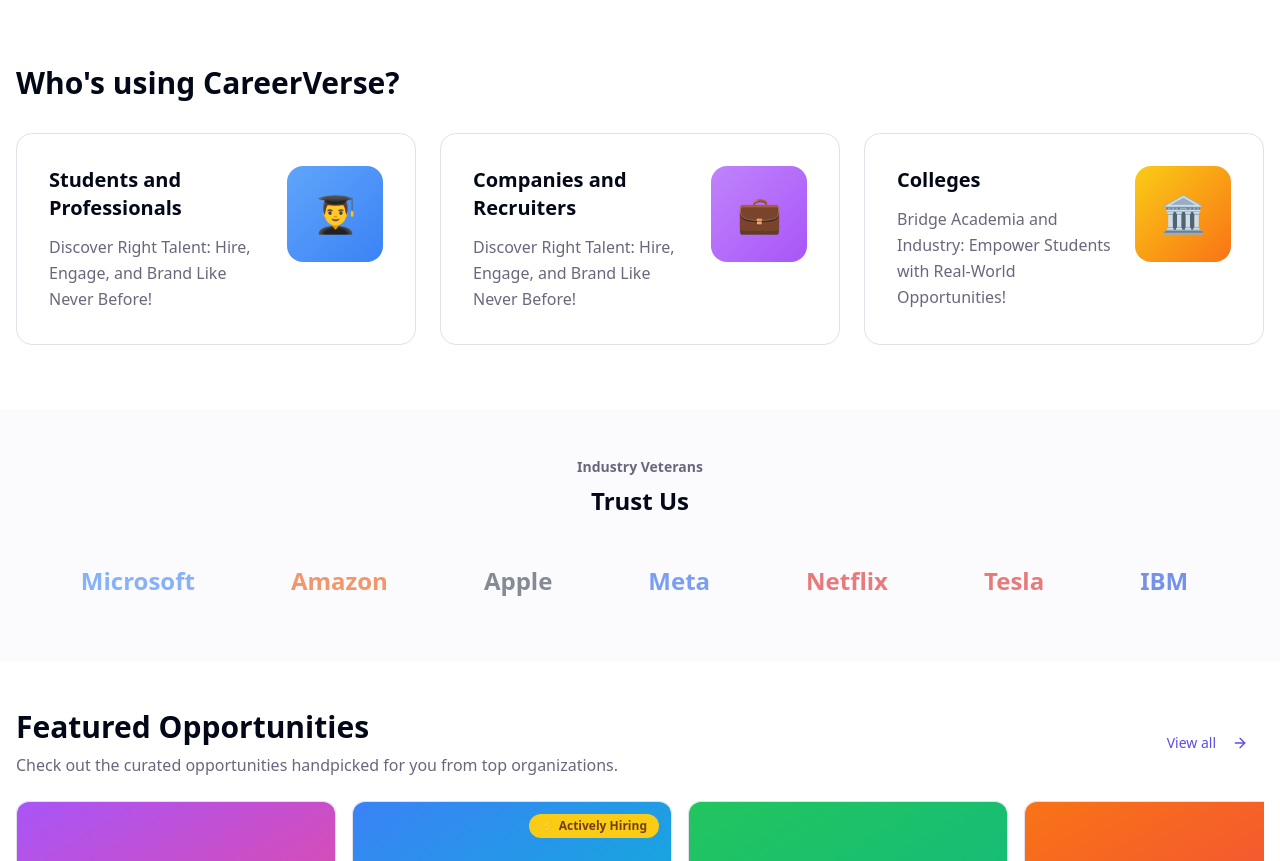
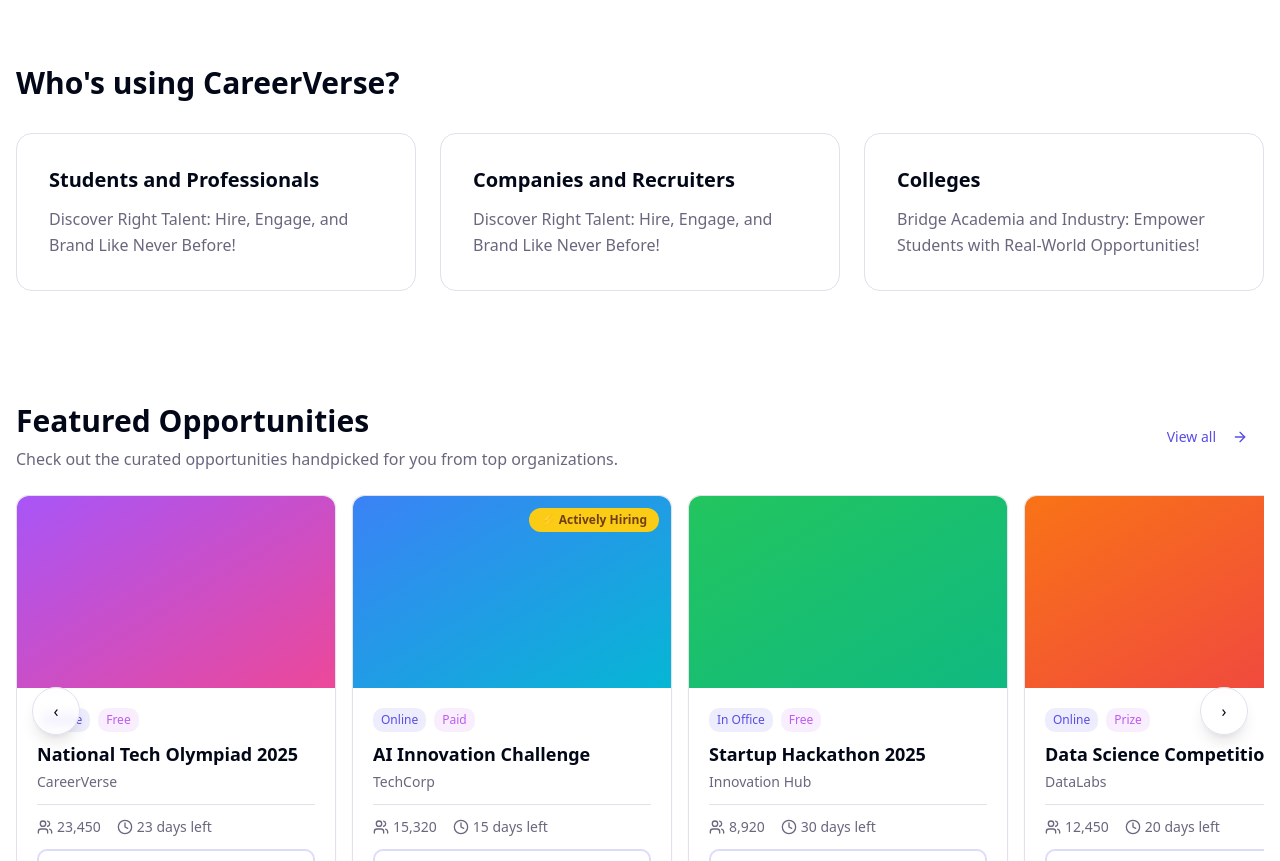
Before and after one commit to sovereignxkartik/ekah, a React (Vite) app: page / in a window 1280 px wide. Shown: the part 640-1501 px from the top of the page. Built offline with nearby package versions, Linux system fonts and the light colour scheme; the HTML template or start-up script is replaced by a standard one.

Commit message:
Visual edit in Lovable

```diff
--- a/src/components/TrustedCompanies.tsx
+++ b/src/components/TrustedCompanies.tsx
@@ -1,57 +1,35 @@
-const companies = [
-  { name: "Google", color: "text-blue-600" },
-  { name: "Microsoft", color: "text-blue-500" },
-  { name: "Amazon", color: "text-orange-600" },
-  { name: "Apple", color: "text-gray-700" },
-  { name: "Meta", color: "text-blue-600" },
-  { name: "Netflix", color: "text-red-600" },
-  { name: "Tesla", color: "text-red-600" },
-  { name: "IBM", color: "text-blue-700" },
-  { name: "Oracle", color: "text-red-600" },
-  { name: "Adobe", color: "text-red-600" },
-];
-
+const companies = [{
+  name: "Google",
+  color: "text-blue-600"
+}, {
+  name: "Microsoft",
+  color: "text-blue-500"
+}, {
+  name: "Amazon",
+  color: "text-orange-600"
+}, {
+  name: "Apple",
+  color: "text-gray-700"
+}, {
+  name: "Meta",
+  color: "text-blue-600"
+}, {
+  name: "Netflix",
+  color: "text-red-600"
+}, {
+  name: "Tesla",
+  color: "text-red-600"
+}, {
+  name: "IBM",
+  color: "text-blue-700"
+}, {
+  name: "Oracle",
+  color: "text-red-600"
+}, {
+  name: "Adobe",
+  color: "text-red-600"
+}];
 const TrustedCompanies = () => {
-  return (
-    <section className="py-12 bg-muted/30">
-      <div className="container mx-auto px-4">
-        <div className="text-center mb-8">
-          <p className="text-sm font-semibold text-muted-foreground mb-2">Industry Veterans</p>
-          <h2 className="text-2xl font-bold">Trust Us</h2>
-        </div>
-
-        <div className="relative overflow-hidden">
-          <div className="flex animate-scroll gap-12 items-center justify-around">
-            {[...companies, ...companies].map((company, index) => (
-              <div
-                key={index}
-                className="flex-shrink-0 px-6 py-4 text-2xl font-bold opacity-60 hover:opacity-100 transition-opacity cursor-pointer"
-              >
-                <span className={company.color}>{company.name}</span>
-              </div>
-            ))}
-          </div>
-        </div>
-      </div>
-
-      <style>{`
-        @keyframes scroll {
-          0% {
-            transform: translateX(0);
-          }
-          100% {
-            transform: translateX(-50%);
-          }
-        }
-        .animate-scroll {
-          animation: scroll 30s linear infinite;
-        }
-        .animate-scroll:hover {
-          animation-play-state: paused;
-        }
-      `}</style>
-    </section>
-  );
+  return;
 };
-
 export default TrustedCompanies;
--- a/src/components/WhoIsUsing.tsx
+++ b/src/components/WhoIsUsing.tsx
@@ -1,37 +1,28 @@
-const users = [
-  {
+const users = [{
   title: "Students and Professionals",
   description: "Discover Right Talent: Hire, Engage, and Brand Like Never Before!",
   color: "bg-gradient-to-br from-blue-400 to-blue-500",
-    icon: "👨‍🎓",
-  },
-  {
+  icon: "👨‍🎓"
+}, {
   title: "Companies and Recruiters",
   description: "Discover Right Talent: Hire, Engage, and Brand Like Never Before!",
   color: "bg-gradient-to-br from-purple-400 to-purple-500",
-    icon: "💼",
-  },
-  {
+  icon: "💼"
+}, {
   title: "Colleges",
   description: "Bridge Academia and Industry: Empower Students with Real-World Opportunities!",
   color: "bg-gradient-to-br from-yellow-400 to-orange-500",
-    icon: "🏛️",
-  },
-];
-
+  icon: "🏛️"
+}];
 const WhoIsUsing = () => {
-  return (
-    <section className="py-16 bg-background">
+  return <section className="py-16 bg-background">
       <div className="container mx-auto px-4">
         <h2 className="text-3xl font-bold mb-8">Who's using CareerVerse?</h2>
 
         <div className="grid md:grid-cols-3 gap-6">
-          {users.map((user, index) => (
-            <div
-              key={index}
-              className="group cursor-pointer animate-fade-in-up"
-              style={{ animationDelay: `${index * 0.1}s` }}
-            >
+          {users.map((user, index) => <div key={index} className="group cursor-pointer animate-fade-in-up" style={{
+          animationDelay: `${index * 0.1}s`
+        }}>
               <div className="bg-card border border-border rounded-2xl p-8 hover:shadow-xl transition-all duration-300 hover:-translate-y-1 h-full">
                 <div className="flex items-start gap-6">
                   <div className="flex-1">
@@ -42,17 +33,12 @@ const WhoIsUsing = () => {
                       {user.description}
                     </p>
                   </div>
-                  <div className={`${user.color} w-24 h-24 rounded-2xl flex items-center justify-center text-4xl flex-shrink-0 group-hover:scale-110 transition-transform`}>
-                    {user.icon}
+
                 </div>
               </div>
+            </div>)}
         </div>
       </div>
-          ))}
-        </div>
-      </div>
-    </section>
-  );
+    </section>;
 };
-
 export default WhoIsUsing;
```
Lines whose indentation alone changed are shown as unchanged.
